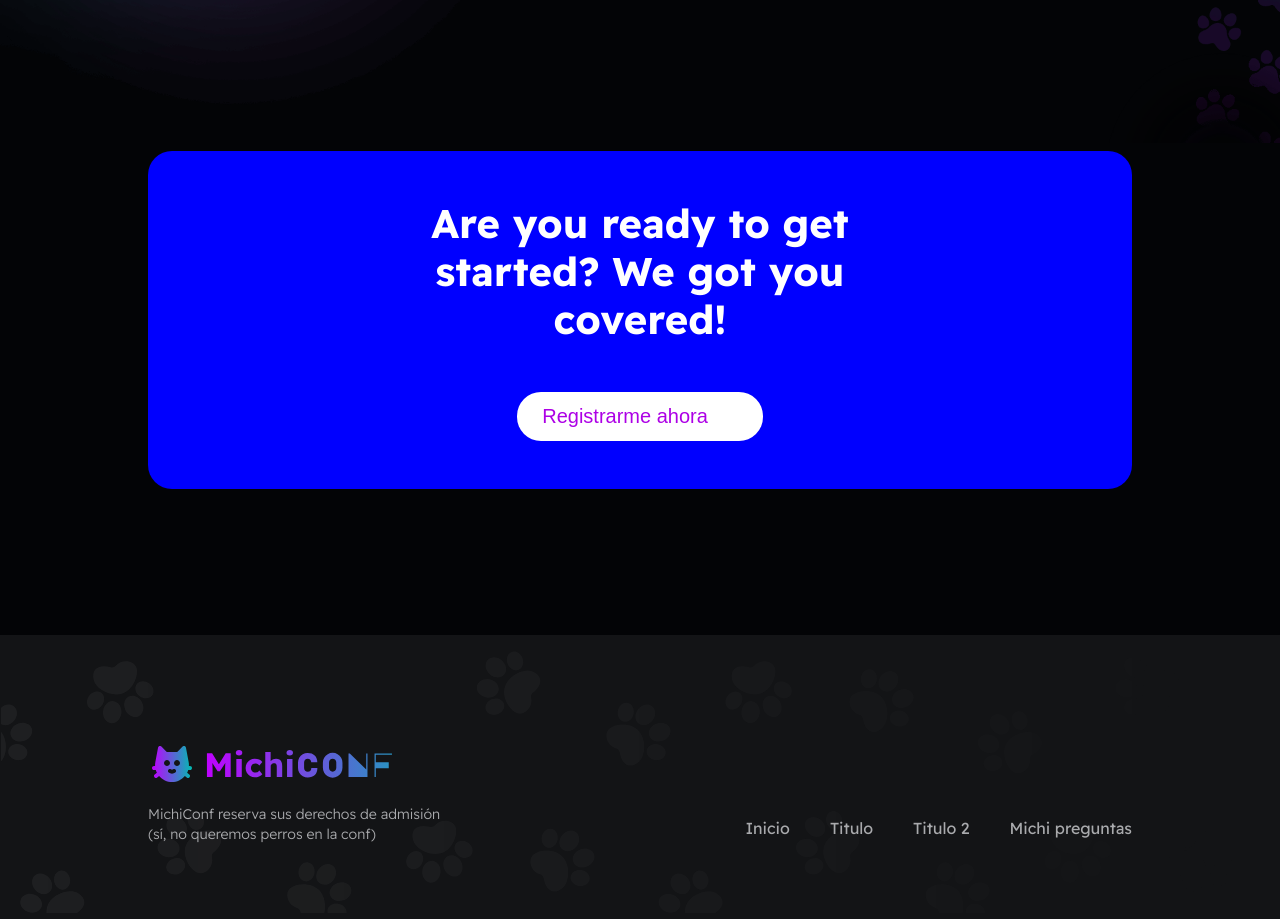
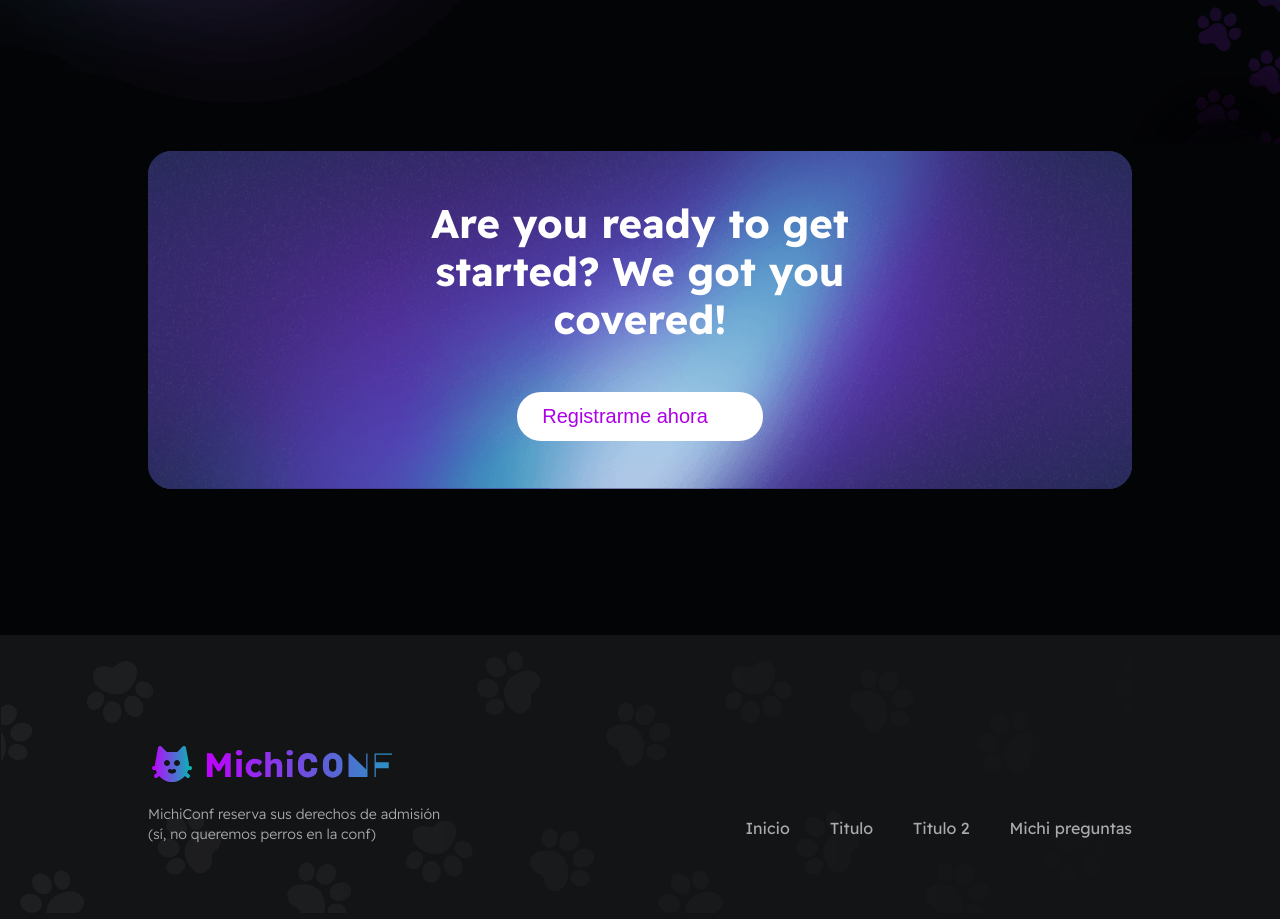
Before and after one commit to juanexplosions/michiconf, a React (Vite) app: page / in a window 1280 px wide. Shown: the part 3362-4281 px from the top of the page. Built offline with nearby package versions, Linux system fonts and the light colour scheme; some icons are missing.

Commit message:
banner styles

```diff
--- a/src/components/Banner/Banner.jsx
+++ b/src/components/Banner/Banner.jsx
@@ -4,8 +4,10 @@ import SignupButton from "../SignupButton/SignupButton";
 export default function Banner() {
   return (
     <section className="banner">
+      <div className="banner__gradient"></div>
+      <img src="/banner-light.png" alt="" className="banner__light"/>
       <h2 className="banner__title">Are you ready to get started? We got you covered!</h2>
-      <SignupButton />
+      <SignupButton className="banner_signup"/>
     </section>
   );
 }
--- a/src/components/Banner/Banner.scss
+++ b/src/components/Banner/Banner.scss
@@ -2,12 +2,14 @@
 
 .banner{
     margin: 103px 148px 146px 148px;
-    background-color: blue;
+    background-color: #5C62D6;
     padding: 48px 274.5px;
     display: flex;
     flex-direction: column;
     place-items: center;
     border-radius: 24px;
+    position: relative;
+    z-index: -2;
 
     &__title{
         text-align: center;
@@ -16,4 +18,23 @@
         line-height: 120%;
         font-size: 40px;
     }
+
+    &__gradient{
+        position: absolute;
+        height: 100%;
+        width: 100%;
+        top: 0;
+        z-index: -1;
+        background: radial-gradient(#560073, #030406);
+        border-radius: 24px;
+        opacity: 0.6;
+    }
+
+    &__light{
+        position: absolute;
+        height: 100%;
+        width: 100%;
+        top: 0;
+        z-index: -1;
+    }
 }
```
Also changed, not shown: public/banner-light.png (added).
